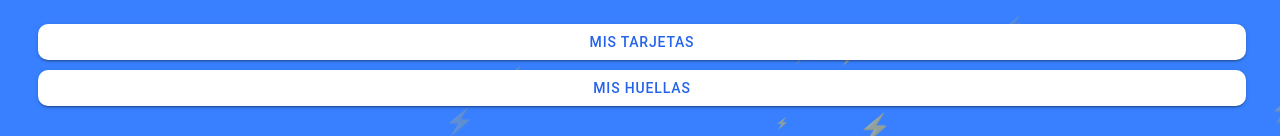
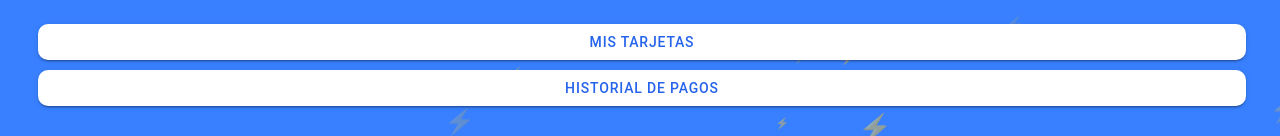
Before and after one commit to briancabrera/flash-app, a React (Vite) app: page /account in a window 1280 px wide. Shown: the part 664-800 px from the top of the page. Built offline with nearby package versions, Linux system fonts and the light colour scheme.

Commit message:
modified account tsx

```diff
--- a/src/pages/Account/Account.tsx
+++ b/src/pages/Account/Account.tsx
@@ -23,8 +23,8 @@ const Account: React.FC = () => {
   const contentRef = useRef<HTMLIonContentElement | null>(null);
   const history = useHistory();
 
-  const handleManageFingerprint = () => {
-    history.push('/fingerprints');
+  const handlePaymentHistory = () => {
+    history.push('/payment-history');
   };
 
   const handleManageCards = () => {
@@ -93,8 +93,8 @@ const Account: React.FC = () => {
             <IonButton expand="block" className={styles.customButton} onClick={handleManageCards}>
               Mis tarjetas
             </IonButton>
-            <IonButton expand="block" className={styles.customButton} onClick={handleManageFingerprint}>
-              Mis huellas
+            <IonButton expand="block" className={styles.customButton} onClick={handlePaymentHistory}>
+              Historial de pagos
             </IonButton>
           </div>
         </div>
```
